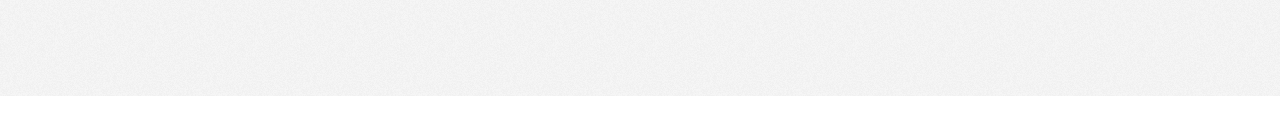
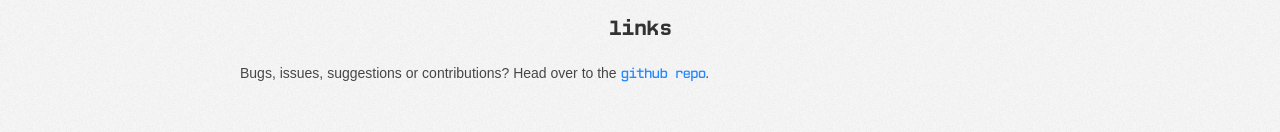
Before and after one commit to isabella232/fullstacksandbox, a plain HTML site: page index.html in a window 1280 px wide. Shown: the part 1768-1900 px from the top of the page. Before the commit the page ends 1864 px from the top, so only its background shows below. Drawn offline with Linux system fonts and the light colour scheme.

Commit message:
Add link to github repo

```diff
--- a/index.html
+++ b/index.html
@@ -107,6 +107,10 @@
         docs_url="https://docs.developers.optimizely.com/full-stack/docs/track-javascript"
     ></div>
 
+    <h2>links</h2>
+
+    Bugs, issues, suggestions or contributions? Head over to the <a href="https://github.com/optimizely/fullstacksandbox/">github repo</a>.
+
 
     <!-- Render reference code -->
     <script type="text/javascript">
```
